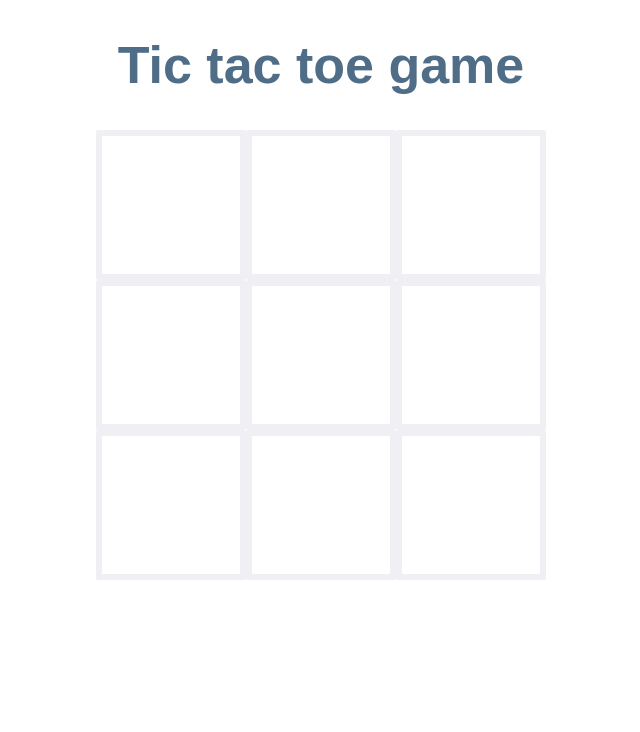
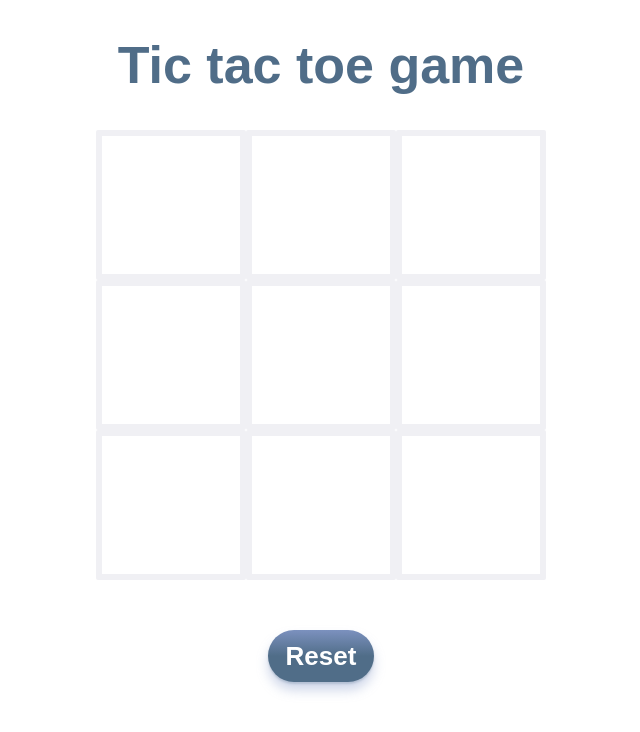
Before and after one commit to LivHed/Tic-tac-toe, a React (Create React App) app: page / in a window 1280 px wide. Shown: the top 732 px of the page, without its empty margins (319-959 px from the left). Built offline with nearby package versions, Linux system fonts and the light colour scheme; a web font is replaced by a local one.

Commit message:
Button component and its styling added

```diff
--- a/src/App.css
+++ b/src/App.css
@@ -32,7 +32,7 @@
 }
 
 .square {
-color: rgb(65, 54, 91);
+color: rgb(60, 81, 100);
 background-color: rgb(255, 255, 255);
 border: 6px solid rgb(240, 240, 244) ;
 /*border-color: rgb(208, 208, 216);*/
@@ -44,4 +44,26 @@ font-size: 2.5em;
 display: flex;
 justify-content: center;
 align-items: center;
+font-weight: 900;
 }
+
+.resetButton {
+  color: rgb(255, 255, 255);
+  background-color: rgb(80, 109, 136);
+  margin: 50px;
+ /* font-size: 28px; */
+  font-size: calc(10px + 2vmin);
+  padding: 18px;
+  border-radius: 42px;
+  border: none;
+  font-weight: 600;
+  cursor: pointer;
+  line-height: 16px;
+  background-image: linear-gradient(rgba(132, 152, 201, 0.84), rgba(80, 109, 136, 0.84) 50%);
+  border-width: 0;
+  box-shadow: rgba(80, 109, 136, 0.24) 0 2px 2px,rgba(132, 152, 201, 0.4) 0 8px 12px;
+}
+
+.resetButton:hover {
+  background-image: linear-gradient(rgb(41, 55, 67), rgb(70, 94, 117)  50%)
+}
--- a/src/App.tsx
+++ b/src/App.tsx
@@ -1,6 +1,7 @@
 import React from 'react';
 import './App.css';
 import GameBoard from './components/GameBoard'
+import ResetButton from './components/ResetButton'
 
   function App() {
     return (
@@ -13,7 +14,9 @@ import GameBoard from './components/GameBoard'
         <div className="container">
         <GameBoard />
         </div>
-
+        <div>
+        <ResetButton/>
+        </div>
       </div>
     );
 }
--- /dev/null
+++ b/src/components/ResetButton.tsx
@@ -0,0 +1,11 @@
+type ResetProps = {
+    onClick?: () => void;
+  };
+
+function ResetButton({ onClick }: ResetProps) {
+    return <button className="resetButton" onClick={onClick}>
+        Reset
+    </button>
+ }
+
+ export default ResetButton
```
